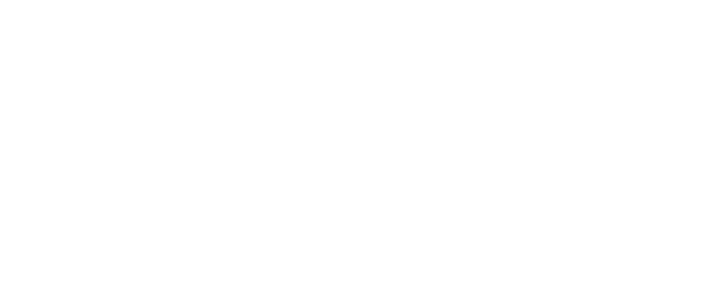
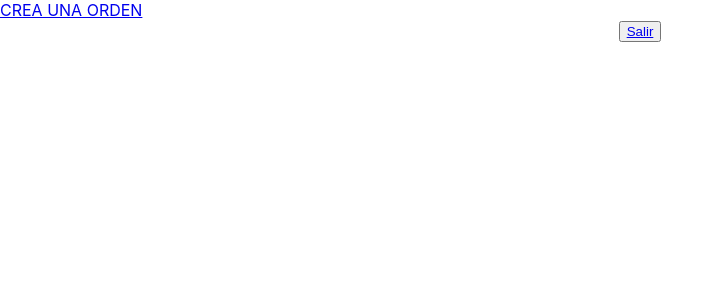
Before and after one commit to camilaOlivaresR/SCL018-burger-queen, a React (Create React App) app: page /waitress in a window 1280 px wide. Before the commit this address had no page. Shown: the top 300 px of the page, without its empty margins (0-723 px from the left). Built offline with nearby package versions, Linux system fonts and the light colour scheme.

Commit message:
router out

```diff
--- a/src/App.js
+++ b/src/App.js
@@ -13,8 +13,8 @@
       <div className="container">
         <Routes>
           <Route path="" element={<Home />} />
-          <Route path="cocina" element={<Order />} />
-          <Route path="servicio" element={<DeliveryKitchen />} />
+          <Route path="kitchen" element={<DeliveryKitchen />} />
+          <Route path="waitress" element={<Order />} />
         </Routes>
       </div>
     </Router>
--- a/src/components/home.jsx
+++ b/src/components/home.jsx
@@ -7,8 +7,8 @@
             <h1>Bienvenides al sistema de Pedidos</h1>
             <p>CoffeQuens</p>
             <div>
-            <button><Link to="/cocina">cocina</Link></button>
-            <button><Link to="/servicio">mesera</Link></button>
+            <button><Link to="/kitchen">cocina</Link></button>
+            <button><Link to="/waitress">mesera</Link></button>
             </div>
         </section>
     )
--- a/src/components/kitchen/deliveryKitchen.jsx
+++ b/src/components/kitchen/deliveryKitchen.jsx
@@ -1,9 +1,10 @@
-
+import { Link } from "react-router-dom";
 
  export const DeliveryKitchen = () =>{
     return(
         <div>
             <h1>Pedidos Orden Desc</h1>
+
         </div>
     )
 }
--- a/src/components/waitress/order.jsx
+++ b/src/components/waitress/order.jsx
@@ -4,7 +4,11 @@
 export const Order = ()=> {
     return (
       <div>
-              <Link to="/servicio">CREA UNA ORDEN</Link>
+              <Link to="/waitress">CREA UNA ORDEN</Link>
+              <div style={{textAlign:"center"}}>
+             <button><Link to="/">Salir</Link></button>
+             </div>
+
         </div>
     )
   }
```
Also changed, not shown: src/components/commons/NavCom.jsx (+9 -0 lines).
